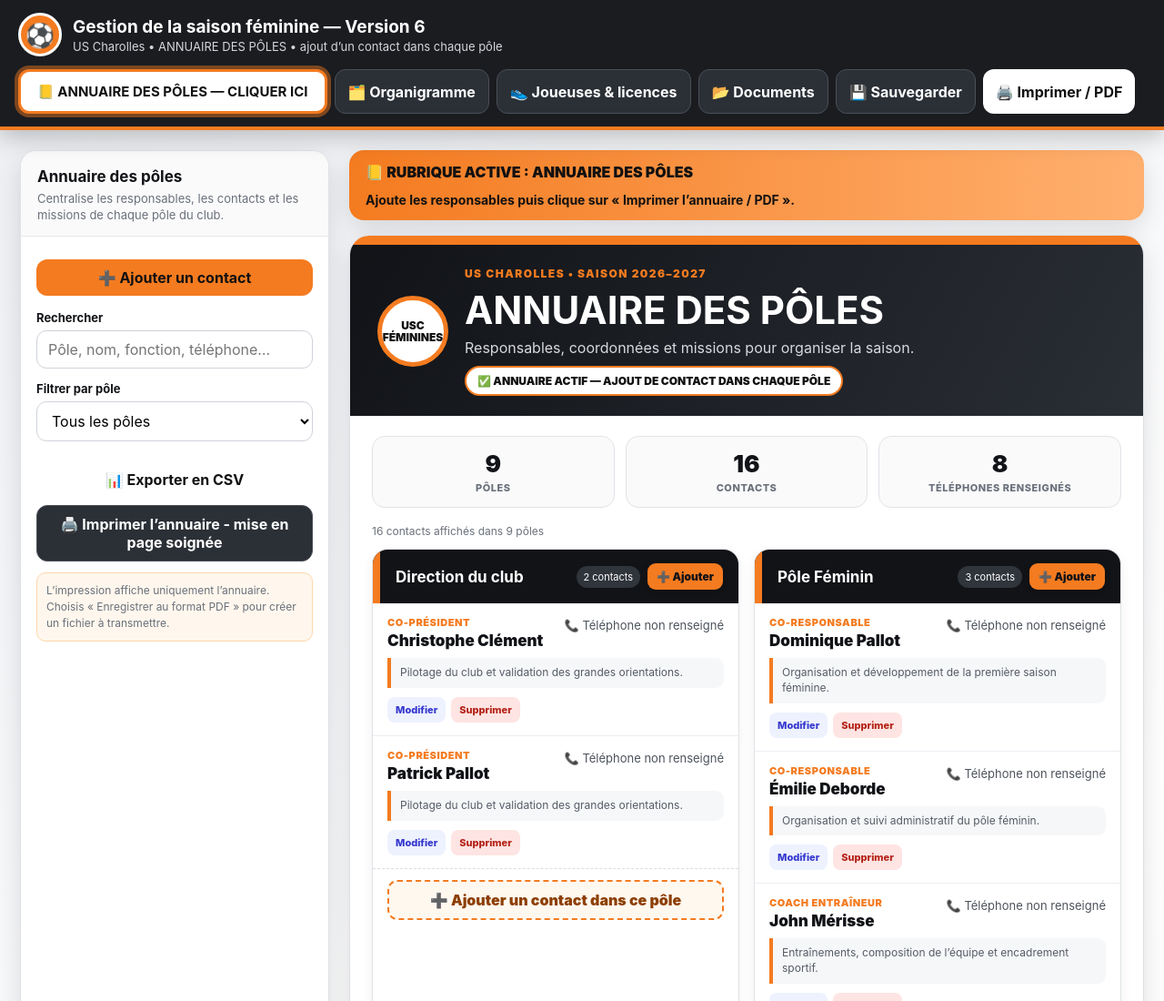
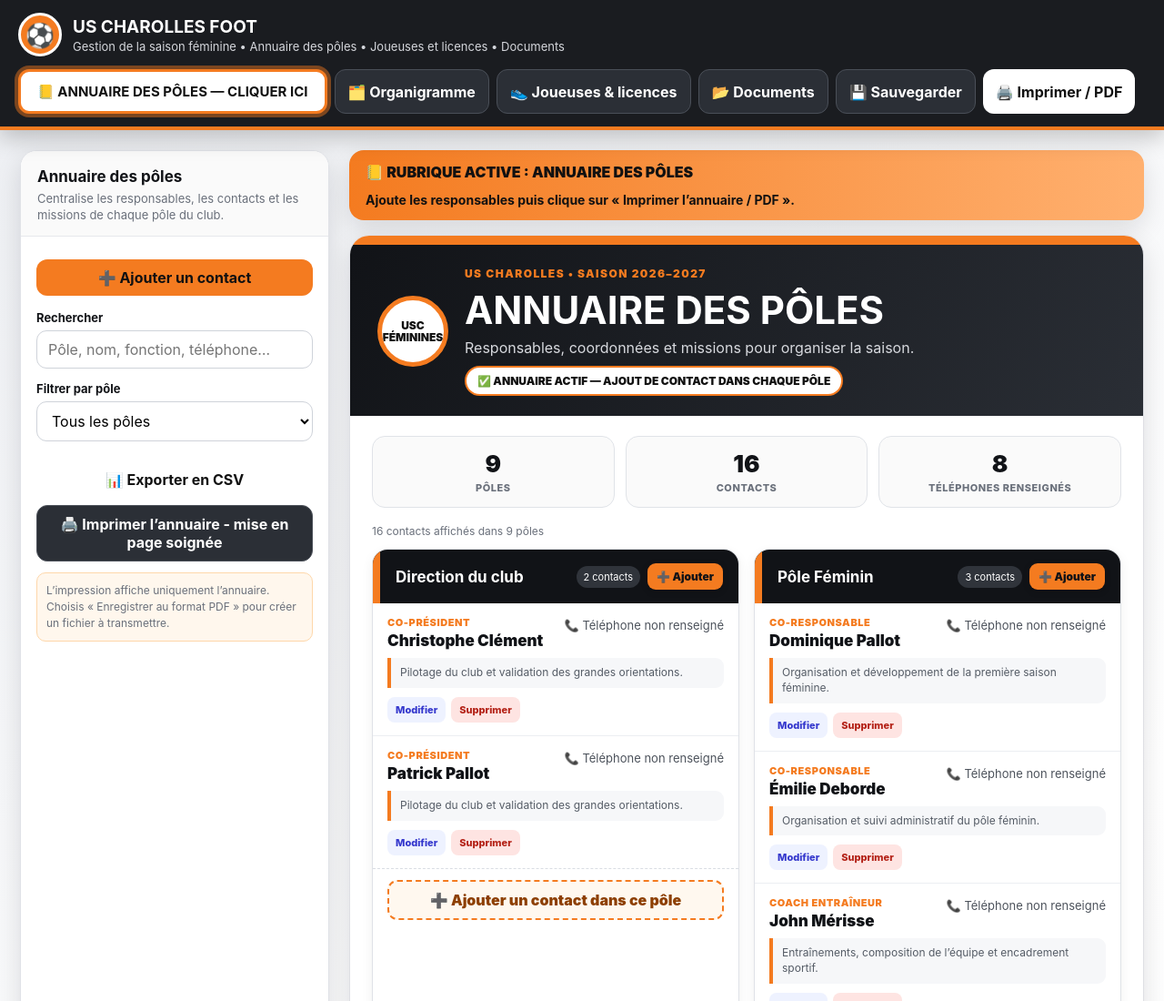
Before and after one commit to christopheclement71-art/us-charolles-site, a plain HTML site: page index.html in a window 1280 px wide. Shown: the top 1100 px of the page at 91% size. Drawn offline with Linux system fonts and the light colour scheme.

Commit message:
Changer le titre du site en US CHAROLLES FOOT

```diff
--- a/index.html
+++ b/index.html
@@ -1 +1 @@
-<!doctype html><html lang="fr"><head><meta charset="utf-8"><meta name="viewport" content="width=device-width,initial-scale=1"><title>US Charolles Féminines</title></head><body><p style="font-family:Arial;padding:20px">Chargement du logiciel…</p><script>(async()=>{let x='';for(let i=1;i<=5;i++)x+=await(await fetch('parts/part'+i+'.txt')).text();const b=atob(x),a=new Uint8Array(b.length);for(let i=0;i<b.length;i++)a[i]=b.charCodeAt(i);const s=new DecompressionStream('gzip');const t=await new Response(new Blob([a]).stream().pipeThrough(s)).text();document.open();document.write(t);document.close();})().catch(e=>{document.body.innerHTML='<h2>Impossible de charger le logiciel</h2><p>Utilisez Google Chrome ou Microsoft Edge.</p>';console.error(e)});</script></body></html>
+<!doctype html><html lang="fr"><head><meta charset="utf-8"><meta name="viewport" content="width=device-width,initial-scale=1"><title>US CHAROLLES FOOT</title></head><body><p style="font-family:Arial;padding:20px">Chargement de US CHAROLLES FOOT…</p><script>(async()=>{let x='';for(let i=1;i<=5;i++)x+=await(await fetch('parts/part'+i+'.txt')).text();const b=atob(x),a=new Uint8Array(b.length);for(let i=0;i<b.length;i++)a[i]=b.charCodeAt(i);const s=new DecompressionStream('gzip');let t=await new Response(new Blob([a]).stream().pipeThrough(s)).text();t=t.replace('<title>Annuaire des pôles et contacts — US Charolles V7</title>','<title>US CHAROLLES FOOT</title>').replace('Gestion de la saison féminine — Version 6','US CHAROLLES FOOT').replace('US Charolles • ANNUAIRE DES PÔLES • ajout d’un contact dans chaque pôle','Gestion de la saison féminine • Annuaire des pôles • Joueuses et licences • Documents');document.open();document.write(t);document.close();})().catch(e=>{document.body.innerHTML='<h2>Impossible de charger le logiciel</h2><p>Utilisez Google Chrome ou Microsoft Edge.</p>';console.error(e)});</script></body></html>
```
